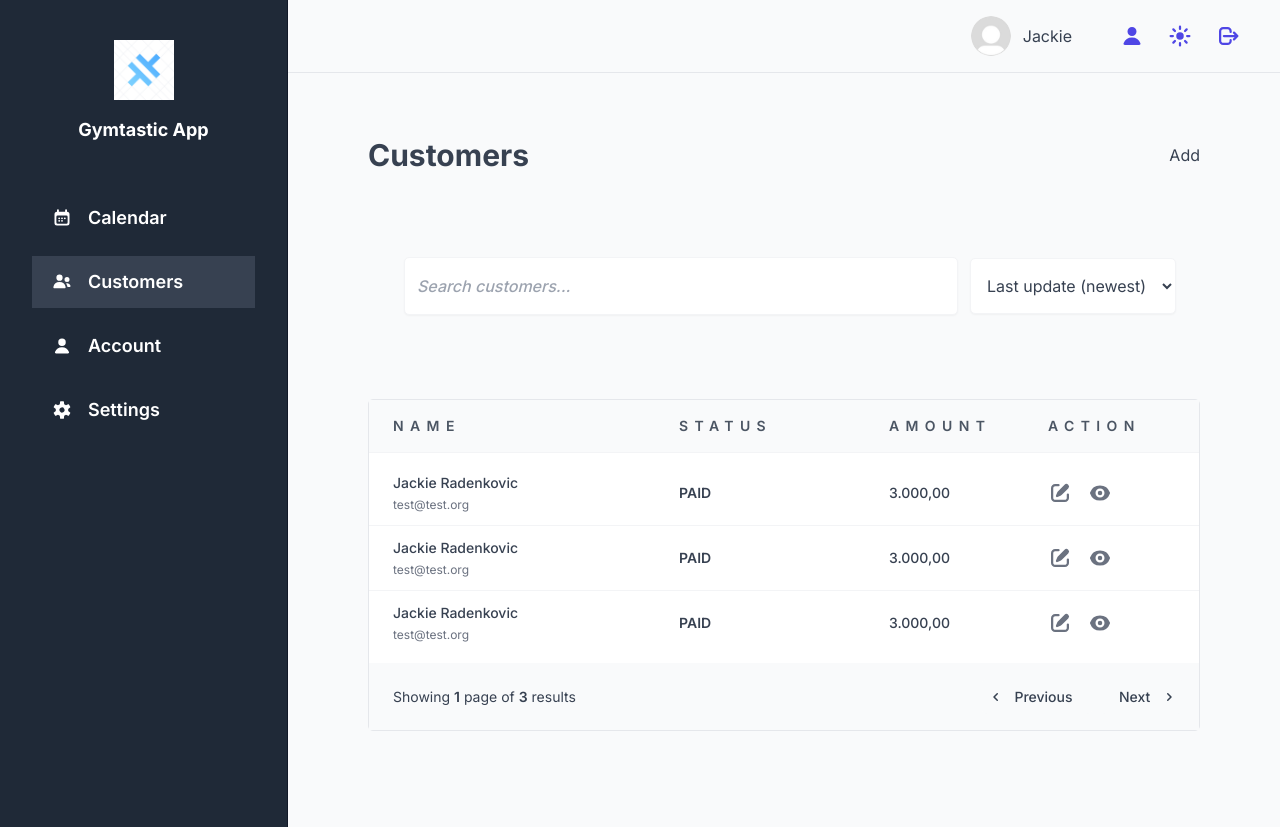
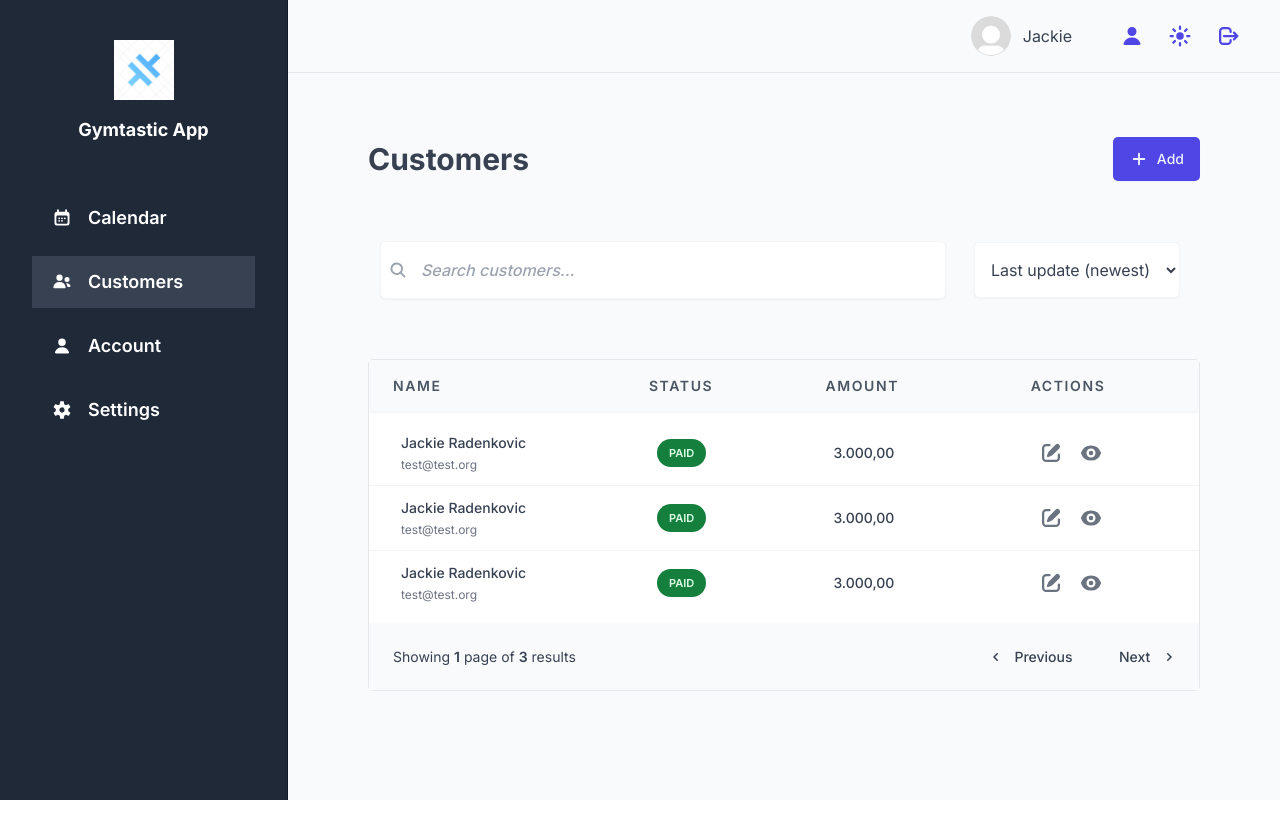
Before and after one commit to Zaklina-Radenkovic/gymtastic-app, a Next.js app: page /customers in a window 1280 px wide. After the commit the page ends 800 px from the top, so only its background shows below. Built offline with nearby package versions, Linux system fonts and the light colour scheme.

Commit message:
some styling updating and modifications

```diff
--- a/app/_components/Button.tsx
+++ b/app/_components/Button.tsx
@@ -11,11 +11,16 @@ const variations = {
   danger: 'text-red-100 bg-red-700 hover:bg-red-800',
 };
 
-function Button({ size = 'medium', variation = 'primary', children }: any) {
+function Button({
+  size = 'medium',
+  variation = 'primary',
+  children,
+  className,
+}: any) {
   return (
     <button
       //@ts-ignore
-      className={`${variations[variation]} rounded-sm border-none shadow-sm ${sizes[size]}`}
+      className={`${variations[variation]} rounded-sm border-none shadow-sm ${sizes[size]} ${className}`}
     >
       {children}
     </button>
--- a/app/_components/CustomerDetails.tsx
+++ b/app/_components/CustomerDetails.tsx
@@ -1,4 +1,5 @@
 'use client';
+import Button from './Button';
 import Table from './Table';
 import Tag from './Tag';
 
@@ -46,7 +47,7 @@ const CustomerDetails = () => {
               </Tag>
             </Table.Row>
             <Table.Row>
-              <button className="col-start-4">Add Subscription</button>
+              <Button>Add Subscription</Button>
             </Table.Row>
           </Table.Body>
         </Table>
--- a/app/_components/CustomerRow.tsx
+++ b/app/_components/CustomerRow.tsx
@@ -1,6 +1,7 @@
 import { PencilSquareIcon, EyeIcon } from '@heroicons/react/16/solid';
 import Table from './Table';
 import Link from 'next/link';
+import Tag from './Tag';
 
 type Customer = {
   name: String;
@@ -23,12 +24,14 @@ function CustomerRow({ customerId }: any) {
         <span className="font-medium">{name}</span>
         <span className="text-xs text-primary-600">{email}</span>
       </div>
+      <Tag color="text-green-100" background="bg-green-700">
+        Paid
+      </Tag>
 
-      <span className="rounded-[100px] font-semibold uppercase">Paid</span>
       <div className="font-medium">3.000,00</div>
 
       <div className="flex items-center gap-4 text-primary-600">
-        <Link href="">
+        <Link href={`/customers/${id}/edit`}>
           <PencilSquareIcon className="h-6 w-6" />
         </Link>
         <Link href={`/customers/${id}`}>
--- a/app/_components/CustomersList.tsx
+++ b/app/_components/CustomersList.tsx
@@ -9,17 +9,17 @@ import Pagination from './Pagination';
 function CustomersList() {
   return (
     <>
-      <div className="flex flex-wrap items-center p-6">
+      <div className="pe flex flex-wrap items-center gap-10 pr-5">
         <InputSearch />
         <SortBy />
       </div>
 
-      <Table columns="grid-cols-[2fr_1.4fr_1fr_1fr]">
+      <Table columns="grid-cols-[14rem_1fr_1.2fr_1fr]">
         <Table.Header as="header">
           <div>Name</div>
           <div>Status</div>
           <div>Amount</div>
-          <div>Action</div>
+          <div>Actions</div>
         </Table.Header>
 
         <Table.Body>
--- a/app/_components/InputSearch.tsx
+++ b/app/_components/InputSearch.tsx
@@ -1,11 +1,25 @@
+import { MagnifyingGlassIcon } from '@heroicons/react/16/solid';
+
 const InputSearch = () => {
   return (
-    <input
-      type="text"
-      name="search"
-      placeholder="Search customers..."
-      className="m-3 flex-1 rounded-sm border border-primary-200 bg-primary-50 px-3 py-4 font-medium shadow-sm placeholder:italic"
-    />
+    <div className="relative flex-1">
+      <div className="pointer-events-none absolute inset-y-0 start-0 flex items-center ps-5">
+        <MagnifyingGlassIcon className="h-5 w-5 text-primary-500" />
+      </div>
+
+      <input
+        type="search"
+        name="search"
+        placeholder="Search customers..."
+        className="m-3 w-full rounded-sm border border-primary-200 bg-primary-50 px-3 py-4 ps-10 font-medium shadow-sm placeholder:italic"
+      />
+      {/* <button
+        type="submit"
+        class="absolute bottom-2.5 end-2.5 rounded-lg bg-blue-700 px-4 py-2 text-sm font-medium text-white hover:bg-blue-800 focus:outline-none focus:ring-4 focus:ring-blue-300 dark:bg-blue-600 dark:hover:bg-blue-700 dark:focus:ring-blue-800"
+      >
+        Search
+      </button> */}
+    </div>
   );
 };
 export default InputSearch;
--- a/app/_components/Table.tsx
+++ b/app/_components/Table.tsx
@@ -30,7 +30,7 @@ function Header({
   const { columns }: any = useContext(TableContext);
   return (
     <div
-      className={`grid items-center gap-x-8 border-b-[1px] border-primary-200 bg-primary-100 px-6 py-4 font-semibold uppercase tracking-[.4rem] text-primary-700 ${columns} ${className}`}
+      className={`grid items-center gap-x-8 border-b-[1px] border-primary-200 bg-primary-100 px-6 py-4 font-semibold uppercase tracking-[.1rem] text-primary-700 ${columns} ${className}`}
     >
       {children}
     </div>
@@ -42,7 +42,7 @@ function Row({ children }: { children: React.ReactNode }) {
   return (
     <div
       role="row"
-      className={`grid items-center gap-x-8 border-b-[1px] border-primary-200 px-6 py-3 ${columns} last:border-b-0`}
+      className={`grid items-center gap-x-8 border-b-[1px] border-primary-200 px-6 py-3 ${columns} *:ml-2 last:border-b-0 has-[button]:flex has-[button]:justify-end has-[button]:pb-2`}
     >
       {children}
     </div>
--- a/app/_components/Tag.tsx
+++ b/app/_components/Tag.tsx
@@ -9,7 +9,7 @@ function Tag({
 }) {
   return (
     <span
-      className={`max-w-fit rounded-full px-3 py-1 text-sm font-semibold uppercase ${color} ${background}`}
+      className={`max-w-fit rounded-full px-3 py-1 text-[11px] font-semibold uppercase ${color} ${background}`}
     >
       {children}
     </span>
--- a/app/_components/UpdatePasswordForm.tsx
+++ b/app/_components/UpdatePasswordForm.tsx
@@ -4,7 +4,7 @@ import Input from './Input';
 
 function UpdatePasswordForm() {
   return (
-    <form className="overflow-hidden rounded-md border border-primary-200 bg-primary-50 px-14 py-9 text-sm">
+    <form className="overflow-hidden rounded-md border border-primary-200 bg-primary-50 px-10 py-6 text-sm">
       <FormRow
         label="New password (min 8 chars)"
         // error={errors?.password?.message}
--- a/app/_components/UpdateUserDataForm.tsx
+++ b/app/_components/UpdateUserDataForm.tsx
@@ -4,7 +4,7 @@ import Input from './Input';
 
 function UpdateCustomerData({ email }: any) {
   return (
-    <form className="overflow-hidden rounded-md border border-primary-200 bg-primary-50 px-14 py-9 text-sm">
+    <form className="overflow-hidden rounded-md border border-primary-200 bg-primary-50 px-10 py-6 text-sm">
       <FormRow label="Email address">
         <Input value={email} disabled type="text" />
       </FormRow>
--- a/app/customers/[customerId]/page.tsx
+++ b/app/customers/[customerId]/page.tsx
@@ -3,6 +3,7 @@ import { ArrowLongLeftIcon, PencilSquareIcon } from '@heroicons/react/16/solid';
 import Image from 'next/image';
 
 import CustomerDetails from '@/app/_components/CustomerDetails';
+`import Button from '@/app/_components/Button';
 
 const user = {
   name: 'Jackie',
@@ -39,10 +40,10 @@ export default function Page() {
 
         <Link
           href={`/customers/${id}/edit`}
-          className="flex items-center text-sm"
+          className="flex items-center rounded-sm border border-indigo-500 bg-primary-100 px-5 py-3 text-sm font-medium text-indigo-500 hover:bg-primary-50"
         >
           <span>Edit</span>
-          <PencilSquareIcon className="ml-2 h-4 w-4" />
+          <PencilSquareIcon className="ml-2 h-5 w-5" />
         </Link>
       </div>
 
--- a/app/customers/page.tsx
+++ b/app/customers/page.tsx
@@ -1,7 +1,6 @@
-import InputSearch from '../_components/InputSearch';
-import Table from '../_components/Table';
-import SortBy from '../_components/SortBy';
+import { PlusIcon } from '@heroicons/react/16/solid';
 import CustomersList from '../_components/CustomersList';
+import Button from '../_components/Button';
 
 export const metadata = {
   title: 'Customers',
@@ -12,7 +11,9 @@ export default function Page() {
     <>
       <div className="flex items-center justify-between">
         <h1 className="text-3xl font-bold">Customers</h1>
-        <button>Add</button>
+        <Button className="flex items-center">
+          <PlusIcon className="mr-2 h-5 w-5" /> <span>Add</span>
+        </Button>
       </div>
 
       <CustomersList />
```
